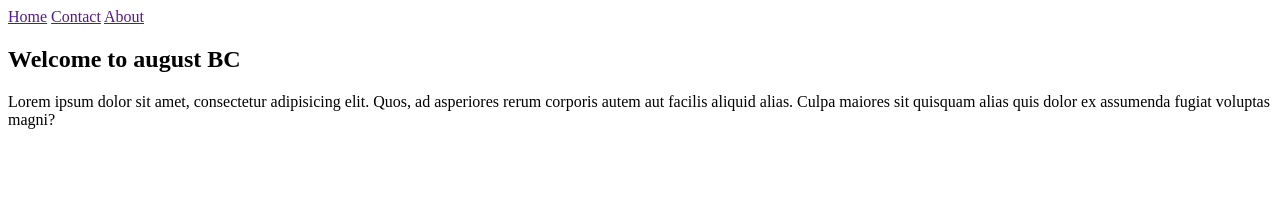
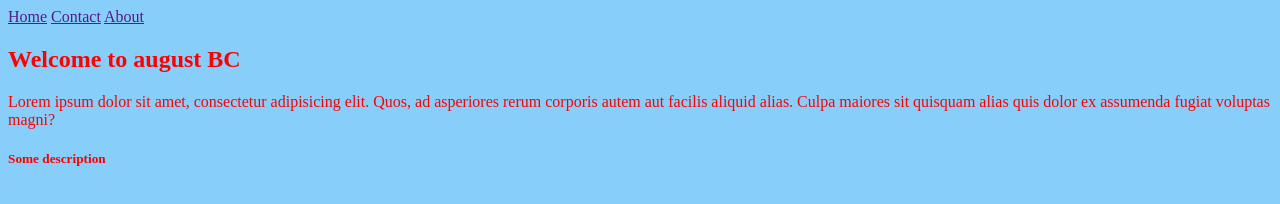
Before and after one commit to DaveCodingRitualist/AugBCProject, a plain HTML site: page index.html in a window 1280 px wide. Drawn offline with Linux system fonts and the light colour scheme.

Commit message:
background added

```diff
--- a/index.html
+++ b/index.html
@@ -4,6 +4,7 @@
     <meta charset="UTF-8">
     <meta name="viewport" content="width=device-width, initial-scale=1.0">
     <title>Document</title>
+    <link rel="stylesheet" href="style.css">
 </head>
 <body>
     <nav>
@@ -13,6 +14,6 @@
     </nav>
     <h2>Welcome to august BC</h2>
     <p>Lorem ipsum dolor sit amet, consectetur adipisicing elit. Quos, ad asperiores rerum corporis autem aut facilis aliquid alias. Culpa maiores sit quisquam alias quis dolor ex assumenda fugiat voluptas magni?</p>
-
+    <h5>Some description</h5>
 </body>
 </html>
--- a/style.css
+++ b/style.css
@@ -0,0 +1,4 @@
+body {
+    background-color: lightskyblue;
+    color: red;
+}
```
